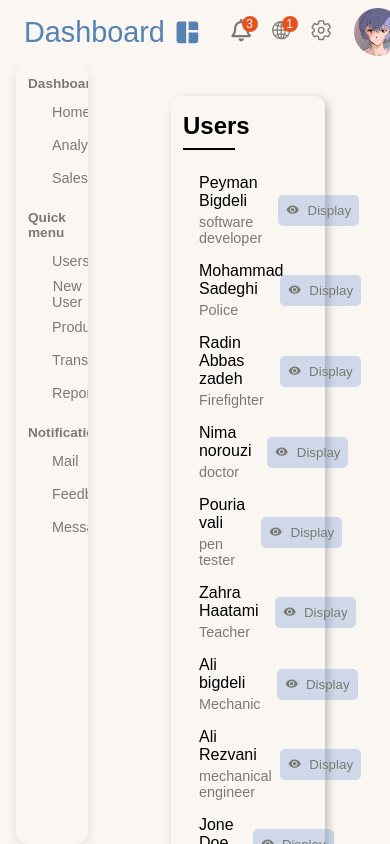
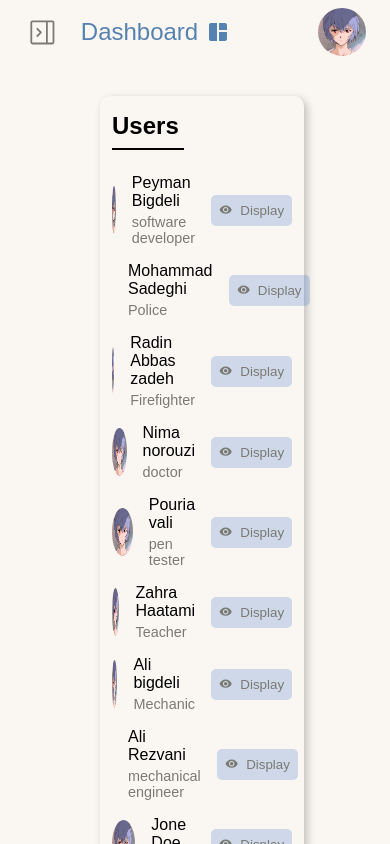
Before and after one commit to AntiFrogs/dashboard, a React (Vite) app: page /users in a window 390 px wide. Built offline with nearby package versions, Linux system fonts and the light colour scheme.

Commit message:
Home , Analytics , New User and Transactions Pages made responsive till 350px

```diff
--- a/src/components/AnalyticsPieChart/analyticsPieChart.css
+++ b/src/components/AnalyticsPieChart/analyticsPieChart.css
@@ -33,3 +33,14 @@
         width: 60%;
     }
 }
+
+@media screen and (max-width: 480px ) {
+    .analytics-pie-chart-box {
+        width: 70%;
+    }
+}
+@media screen and (max-width: 410px ) {
+    .analytics-pie-chart-box {
+        width: 90%;
+    }
+}
--- a/src/components/App/App.css
+++ b/src/components/App/App.css
@@ -13,6 +13,7 @@
   gap: 1rem;
   width: 100%;
   padding: 0 1rem;
+  position: relative;
 }
 
 .main-content {
--- a/src/components/App/App.jsx
+++ b/src/components/App/App.jsx
@@ -21,12 +21,13 @@ export default function App() {
   const [lastMailId , setLastMailId] = useState(mails[mails.length - 1].id);
   const [loggedInUser , setLoggedInUser] = useState(initUsers[0]);
   const [lastUserId , setLastUserId] = useState(users[users.length - 1].id);
+  const [showSideBar , setShowSideBar] = useState(false);
 
   return (
     <div className='container'>
-        <Header />
+        <Header showSideBar={showSideBar} setShowSideBar={setShowSideBar} />
         <main className='main'>
-          <SideBar />
+          <SideBar showSideBar={showSideBar} />
           <div className="main-content">
             <Routes>
               <Route path='/' element={<Home users={users} transactions={transactions} userAnalyticsData={analyzeUserJoinDate(users)} />} />
--- a/src/components/Header/header.css
+++ b/src/components/Header/header.css
@@ -8,6 +8,47 @@
     padding: 0.5rem 1.5rem;
     /* background-color: red; */
 }
+
+.header-sidebar-btn-container {
+    display: flex;
+    align-items: center;
+    justify-content: center;
+    gap: 1.25rem;
+}
+
+
+.header-sidebar-btn {
+    display: none;
+    justify-content: center;
+    align-items: center;
+    font-size: 1.8rem;
+    padding: 0.25rem;
+    cursor: pointer;
+    transition: all 150ms ease-in;
+    -webkit-transition: all 150ms ease-in;
+    -moz-transition: all 150ms ease-in;
+    -ms-transition: all 150ms ease-in;
+    -o-transition: all 150ms ease-in;
+    border-radius: 7px;
+    -webkit-border-radius: 7px;
+    -moz-border-radius: 7px;
+    -ms-border-radius: 7px;
+    -o-border-radius: 7px;
+    /* color: #19183B; */
+    color: #7A7A73;
+}
+
+.header-sidebar-btn:hover {
+    transform: scale(1.1);
+    -webkit-transform: scale(1.1);
+    -moz-transform: scale(1.1);
+    -ms-transform: scale(1.1);
+    -o-transform: scale(1.1);
+    background-color: rgba(33, 97, 193, 0.2);
+    color: #19183B;
+}
+
+
 
 .header-logo {
     font-size: 1.8rem;
@@ -82,3 +123,39 @@
     width: 100%;
     height: 100%;
 }
+
+@media screen and (max-width: 800px) {
+    .header-sidebar-btn {
+        display: flex;
+    }
+}
+
+@media screen and (max-width: 650px) {
+    .header-logo {
+        font-size: 1.5rem;
+    }
+
+    .header-nav-btn:nth-child(2) {
+        display: none;
+    }
+}
+
+@media screen and (max-width: 600px) {
+    .header-logo {
+        font-size: 1.5rem;
+    }
+
+    .header-nav-btn:nth-child(3) {
+        display: none;
+    }
+}
+
+@media screen and (max-width: 500px) {
+    .header-logo {
+        font-size: 1.5rem;
+    }
+
+    .header-nav-btn:nth-child(1) {
+        display: none;
+    }
+}
--- a/src/components/Header/header.jsx
+++ b/src/components/Header/header.jsx
@@ -3,17 +3,31 @@ import { MdSpaceDashboard } from "react-icons/md";
 import { FaRegBell } from "react-icons/fa";
 import { IoIosGlobe } from "react-icons/io";
 import { IoSettingsOutline } from "react-icons/io5";
+import { GoSidebarExpand } from "react-icons/go";
+import { GoSidebarCollapse } from "react-icons/go";
 import { useState } from "react";
 
-export default function Header() {
+export default function Header({showSideBar , setShowSideBar}) {
     const [count , setCount] = useState(new Map([["messages" , 3] , ["network" , 1] , ["settings" , 0]]));
 
+    function showSideBarToggle() {
+        setShowSideBar(!showSideBar);
+    }
 
     return(
         <header className="header">
-            <div className="header-logo">
-                <span>Dashboard</span>
-                <MdSpaceDashboard />
+            <div className="header-sidebar-btn-container">
+                <div className="header-sidebar-btn" onClick={showSideBarToggle} >
+                    { showSideBar ?
+                        <GoSidebarExpand />
+                        :
+                        <GoSidebarCollapse />
+                    }
+                </div>
+                <div className="header-logo">
+                    <span>Dashboard</span>
+                    <MdSpaceDashboard />
+                </div>
             </div>
             <nav className="header-nav">
                 <button className={"header-nav-btn" + (count.get("messages") === 0 ? " no-badge" : "")} data-count={count.get("messages")}>
--- a/src/components/Home/home.css
+++ b/src/components/Home/home.css
@@ -85,3 +85,50 @@
         width: 90%;
     }
 }
+
+@media screen and (max-width: 650px) {
+    .activity-list:first-of-type {
+        width: 90%;
+    }
+
+    .activity-list:last-of-type {
+        width: 100%;
+    }
+}
+
+@media screen and (max-width: 600px) {
+    .activity-list:first-of-type {
+        width: 100%;
+    }
+
+    .transactions-table-head-row > th:nth-child(2) {
+        display: none;
+    }
+
+}
+
+@media screen and (max-width: 480px) {
+    .transactions-table-head-row > th:nth-child(3) {
+        display: none;
+    }
+
+}
+
+@media screen and (max-width: 410px) {
+    .activity-list .user-image-container {
+        width: 2.5rem;
+        height: 2.5rem;
+    }
+    .activity-list .user-info-container {
+        font-size: 0.9rem;
+    }
+    .activity-list .user-info-container > p:last-child {
+        font-size: 0.8rem;
+    }
+    .activity-list .user-display-btn {
+        font-size: 0.8rem;
+        gap: 0.25rem;
+        padding: 0.35rem 0.25rem;
+    }
+
+}
--- a/src/components/Home/home.jsx
+++ b/src/components/Home/home.jsx
@@ -27,7 +27,7 @@ export default function Home({users , transactions , userAnalyticsData}) {
                     <p>Latest Transactions</p>
                     <table className="transactions-table" >
                         <thead>
-                            <tr>
+                            <tr className="transactions-table-head-row">
                                 <th>Customer</th>
                                 <th>Date</th>
                                 <th>Amount</th>
--- a/src/components/SideBar/sideBar.css
+++ b/src/components/SideBar/sideBar.css
@@ -14,3 +14,19 @@
     gap: 0.75rem;
     padding: 0.75rem;
 }
+
+
+@media screen and (max-width: 800px) {
+    .sidebar {
+        position: absolute;
+        z-index: 10;
+        background-color: #fff;
+        width: 40%;
+        left: -45%;
+        transition: all 300ms ease-out;
+        -webkit-transition: all 300ms ease-out;
+        -moz-transition: all 300ms ease-out;
+        -ms-transition: all 300ms ease-out;
+        -o-transition: all 300ms ease-out;
+    }
+}
--- a/src/components/SideBar/sideBar.jsx
+++ b/src/components/SideBar/sideBar.jsx
@@ -15,10 +15,10 @@ import { FaBriefcase } from "react-icons/fa";
 import { MdError } from "react-icons/md";
 
 
-export default function SideBar() {
+export default function SideBar({showSideBar}) {
 
     return (
-        <div className="sidebar">
+        <div style={showSideBar ? {left: "1rem"} : {}} className="sidebar">
             <SidebarCat cat="Dashboard" buttons={
                 [
                     {id:1 , svg: <LuBrickWall className="sidebar-submenu-btn-svg" /> , name: "Home" , goToPath: "/"},
--- a/src/components/SignUp/signUp.css
+++ b/src/components/SignUp/signUp.css
@@ -2,6 +2,7 @@
     width: 95%;
     height: 100%;
     display: flex;
+    margin: 0 auto;
     justify-content: center;
     align-items: center;
 }
@@ -284,3 +285,95 @@
         width: 80%;
     }
 }
+@media screen and (max-width: 750px ) {
+    .quarter-width-input-container {
+        width: 40%;
+    }
+
+}
+@media screen and (max-width: 600px ) {
+    .step-number::after {
+        font-size: 0.8rem;
+    }
+
+    .sign-up-inputs {
+        width: 100%;
+    }
+
+    .full-width-input-container {
+        padding: 0.25rem 0.5rem;
+    }
+
+    .input-row-container {
+        gap: 2rem;
+    }
+
+}
+
+@media screen and (max-width: 550px ) {
+    .half-width-input-container  {
+        width: 75%;
+    }
+
+    .quarter-width-input-container {
+        width: 50%;
+    }
+    .input-row-container {
+        flex-direction: column;
+        gap: 0.5rem;
+    }
+
+    .sex-input-container > p {
+        text-align: center;
+    }
+}
+
+@media screen and (max-width: 500px ) {
+    .step-number::after {
+        display: none;
+    }
+
+    .sign-up-header > h3  {
+        font-size: 2rem;
+    }
+
+    .sign-up-header > span  {
+        font-size: 0.9rem;
+    }
+
+    #result-text {
+        font-size: 1.35rem;
+    }
+}
+
+@media screen and (max-width: 450px ) {
+    .half-width-input-container  {
+        width: 85%;
+    }
+
+    .quarter-width-input-container {
+        width: 60%;
+    }
+}
+
+@media screen and (max-width: 400px ) {
+    .half-width-input-container  {
+        width: 90%;
+    }
+
+    .quarter-width-input-container {
+        width: 70%;
+    }
+
+    .sign-up-header > h3  {
+        font-size: 1.75rem;
+    }
+
+    .sign-up-header > span  {
+        font-size: 0.85em;
+    }
+
+        #result-text {
+        font-size: 1.25rem;
+    }
+}
--- a/src/components/TransactionListItem/transactionListItem.css
+++ b/src/components/TransactionListItem/transactionListItem.css
@@ -36,3 +36,21 @@
     background-color: rgba(220, 20, 60 , 0.2);
     color: #DC143C;
 }
+
+@media screen and (max-width: 600px) {
+    .transaction-date {
+        display: none;
+    }
+}
+
+@media screen and (max-width: 480px) {
+    .transaction-amount {
+        display: none;
+    }
+}
+
+@media screen and (max-width: 410px) {
+    .transaction-cutomer-info > p {
+        font-size: 0.9rem;
+    }
+}
```
